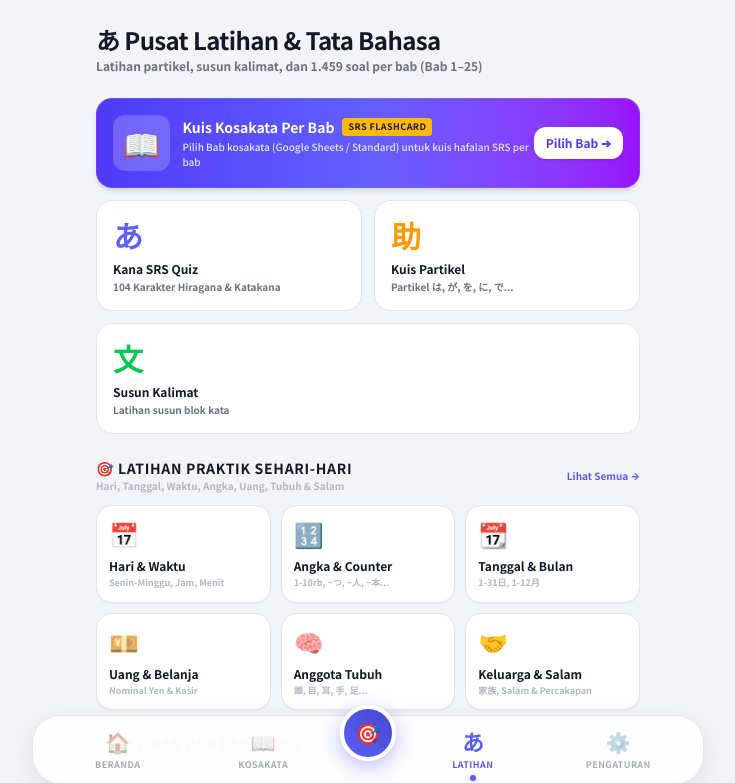
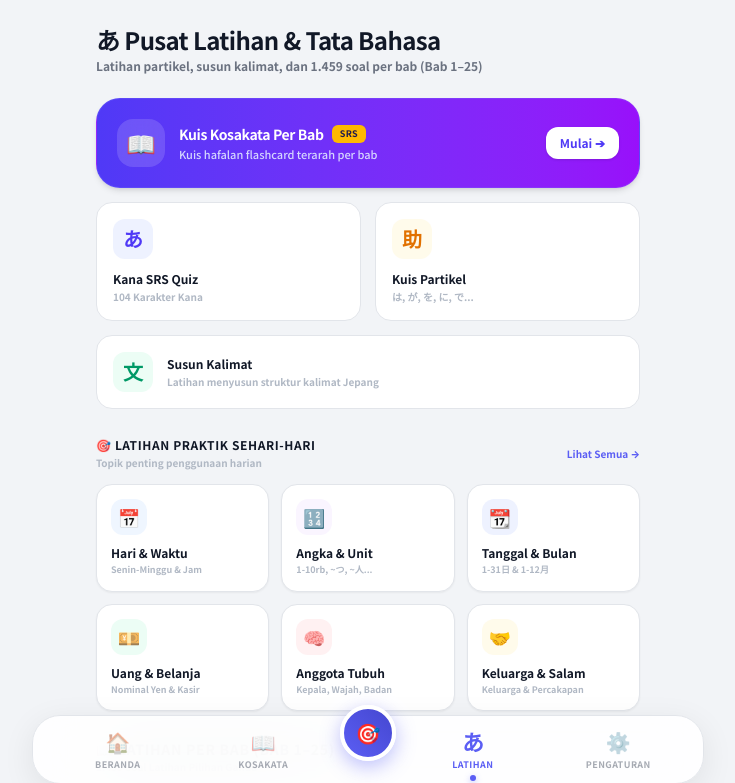
Before and after one commit to sarunk21/kotoba-quiz, a Next.js app: page /practice in a window 1280 px wide. Shown: the top 783 px of the page, without its empty margins (272-1007 px from the left). Built offline with nearby package versions, Linux system fonts and the light colour scheme.

Commit message:
style(ui): refine spacing, typography, and card aesthetics across practice and quiz pages

```diff
--- a/app/practice/page.tsx
+++ b/app/practice/page.tsx
@@ -186,30 +186,32 @@ export default function PracticeHubPage() {
         </div>
       ) : (
         /* Practice Menu Grid */
-        <div className="space-y-6">
+        <div className="space-y-7">
           {/* Main Practice Categories */}
-          <div className="grid grid-cols-2 gap-3">
+          <div className="grid grid-cols-2 gap-3.5">
             {/* Kuis Kosakata Per Bab (Featured) */}
             <Link
               href="/quiz/chapters"
               onClick={playTap}
               className="col-span-2 block no-underline active:scale-[0.98] transition-transform"
             >
-              <div className="bg-gradient-to-r from-indigo-600 via-indigo-500 to-purple-600 rounded-2xl p-4 text-white shadow-md hover:shadow-lg transition-all flex items-center justify-between border border-indigo-400/30">
-                <div className="flex items-center gap-3">
-                  <span className="text-3xl bg-white/20 p-2.5 rounded-xl backdrop-blur-md">📖</span>
+              <div className="bg-gradient-to-r from-indigo-600 to-purple-600 rounded-3xl p-5 text-white shadow-md hover:shadow-lg transition-all flex items-center justify-between border border-indigo-400/20">
+                <div className="flex items-center gap-3.5">
+                  <div className="w-12 h-12 rounded-2xl bg-white/15 backdrop-blur-md flex items-center justify-center text-2xl shrink-0">
+                    📖
+                  </div>
                   <div>
                     <div className="flex items-center gap-2">
-                      <h3 className="font-black text-sm text-white">Kuis Kosakata Per Bab</h3>
-                      <span className="text-[9px] font-black px-1.5 py-0.5 rounded bg-amber-400 text-indigo-950 uppercase tracking-wider">SRS Flashcard</span>
+                      <h3 className="font-extrabold text-sm text-white tracking-tight">Kuis Kosakata Per Bab</h3>
+                      <span className="text-[9px] font-black px-2 py-0.5 rounded-md bg-amber-400 text-indigo-950 uppercase tracking-wider">SRS</span>
                     </div>
-                    <p className="text-[10px] font-medium text-indigo-100 mt-0.5">
-                      Pilih Bab kosakata (Google Sheets / Standard) untuk kuis hafalan SRS per bab
+                    <p className="text-[11px] font-medium text-indigo-100/90 mt-0.5">
+                      Kuis hafalan flashcard terarah per bab
                     </p>
                   </div>
                 </div>
-                <span className="text-xs font-black bg-white text-indigo-600 px-3 py-2 rounded-xl shrink-0 shadow-sm flex items-center gap-1">
-                  Pilih Bab ➔
+                <span className="text-xs font-black bg-white text-indigo-600 px-3.5 py-2 rounded-xl shrink-0 shadow-sm flex items-center gap-1">
+                  Mulai ➔
                 </span>
               </div>
             </Link>
@@ -220,12 +222,16 @@ export default function PracticeHubPage() {
               onClick={playTap}
               className="block no-underline active:scale-[0.98] transition-transform"
             >
-              <div className="bg-white dark:bg-[#1a1d24] border border-[var(--color-border)] rounded-2xl p-4 hover:shadow-md transition-all h-full">
-                <div className="jp-serif text-3xl font-extrabold text-indigo-500 mb-2">あ</div>
+              <div className="bg-white dark:bg-[#1a1d24] border border-[var(--color-border)] rounded-2xl p-4 hover:shadow-sm transition-all h-full flex flex-col justify-between">
+                <div className="w-10 h-10 rounded-xl bg-indigo-50 dark:bg-indigo-950/40 text-indigo-600 dark:text-indigo-400 flex items-center justify-center text-xl font-black mb-3 jp-serif">
+                  あ
+                </div>
+                <div>
                   <p className="font-extrabold text-xs text-[var(--color-text-1)]">Kana SRS Quiz</p>
-                <p className="text-[10px] font-semibold text-[var(--color-text-2)] mt-0.5">
-                  104 Karakter Hiragana & Katakana
+                  <p className="text-[10px] font-bold text-[var(--color-text-3)] mt-0.5">
+                    104 Karakter Kana
                   </p>
+                </div>
               </div>
             </Link>
 
@@ -235,12 +241,16 @@ export default function PracticeHubPage() {
               onClick={playTap}
               className="block no-underline active:scale-[0.98] transition-transform"
             >
-              <div className="bg-white dark:bg-[#1a1d24] border border-[var(--color-border)] rounded-2xl p-4 hover:shadow-md transition-all h-full">
-                <div className="jp-serif text-3xl font-extrabold text-amber-500 mb-2">助</div>
+              <div className="bg-white dark:bg-[#1a1d24] border border-[var(--color-border)] rounded-2xl p-4 hover:shadow-sm transition-all h-full flex flex-col justify-between">
+                <div className="w-10 h-10 rounded-xl bg-amber-50 dark:bg-amber-950/40 text-amber-600 dark:text-amber-400 flex items-center justify-center text-xl font-black mb-3 jp-serif">
+                  助
+                </div>
+                <div>
                   <p className="font-extrabold text-xs text-[var(--color-text-1)]">Kuis Partikel</p>
-                <p className="text-[10px] font-semibold text-[var(--color-text-2)] mt-0.5">
-                  Partikel は, が, を, に, で...
+                  <p className="text-[10px] font-bold text-[var(--color-text-3)] mt-0.5">
+                    は, が, を, に, で...
                   </p>
+                </div>
               </div>
             </Link>
 
@@ -250,25 +260,29 @@ export default function PracticeHubPage() {
               onClick={playTap}
               className="col-span-2 block no-underline active:scale-[0.98] transition-transform"
             >
-              <div className="bg-white dark:bg-[#1a1d24] border border-[var(--color-border)] rounded-2xl p-4 hover:shadow-md transition-all h-full">
-                <div className="jp-serif text-3xl font-extrabold text-green-500 mb-2">文</div>
+              <div className="bg-white dark:bg-[#1a1d24] border border-[var(--color-border)] rounded-2xl p-4 hover:shadow-sm transition-all h-full flex items-center gap-3.5">
+                <div className="w-10 h-10 rounded-xl bg-emerald-50 dark:bg-emerald-950/40 text-emerald-600 dark:text-emerald-400 flex items-center justify-center text-xl font-black shrink-0 jp-serif">
+                  文
+                </div>
+                <div>
                   <p className="font-extrabold text-xs text-[var(--color-text-1)]">Susun Kalimat</p>
-                <p className="text-[10px] font-semibold text-[var(--color-text-2)] mt-0.5">
-                  Latihan susun blok kata
+                  <p className="text-[10px] font-bold text-[var(--color-text-3)] mt-0.5">
+                    Latihan menyusun struktur kalimat Jepang
                   </p>
+                </div>
               </div>
             </Link>
           </div>
 
           {/* Specialized Practice Section: Ungkapan Sehari-hari */}
           <div>
-            <div className="flex items-center justify-between mb-3">
+            <div className="flex items-center justify-between mb-3.5">
               <div>
-                <h2 className="text-sm font-extrabold text-[var(--color-text-1)] uppercase tracking-wider">
+                <h2 className="text-xs font-black text-[var(--color-text-1)] uppercase tracking-wider">
                   🎯 Latihan Praktik Sehari-hari
                 </h2>
-                <p className="text-[10px] font-bold text-[var(--color-text-3)]">
-                  Hari, Tanggal, Waktu, Angka, Uang, Tubuh & Salam
+                <p className="text-[10px] font-bold text-[var(--color-text-3)] mt-0.5">
+                  Topik penting penggunaan harian
                 </p>
               </div>
               <Link href="/quiz/special" onClick={playTap} className="text-[10px] font-extrabold text-[var(--color-accent)] no-underline hover:underline">
@@ -276,25 +290,27 @@ export default function PracticeHubPage() {
               </Link>
             </div>
 
-            <div className="grid grid-cols-2 sm:grid-cols-3 gap-2.5">
+            <div className="grid grid-cols-2 sm:grid-cols-3 gap-3">
               {[
-                { title: 'Hari & Waktu', desc: 'Senin-Minggu, Jam, Menit', icon: '📅', url: '/quiz/special?type=hari' },
-                { title: 'Angka & Counter', desc: '1-10rb, ~つ, ~人, ~本...', icon: '🔢', url: '/quiz/special?type=angka' },
-                { title: 'Tanggal & Bulan', desc: '1-31日, 1-12月', icon: '📆', url: '/quiz/special?type=hari' },
-                { title: 'Uang & Belanja', desc: 'Nominal Yen & Kasir', icon: '💴', url: '/quiz/special?type=uang' },
-                { title: 'Anggota Tubuh', desc: '頭, 目, 耳, 手, 足...', icon: '🧠', url: '/quiz/special?type=tubuh' },
-                { title: 'Keluarga & Salam', desc: '家族, Salam & Percakapan', icon: '🤝', url: '/quiz/special?type=salam' },
+                { title: 'Hari & Waktu', desc: 'Senin-Minggu & Jam', icon: '📅', url: '/quiz/special?type=hari', bg: 'bg-blue-50 dark:bg-blue-950/30' },
+                { title: 'Angka & Unit', desc: '1-10rb, ~つ, ~人...', icon: '🔢', url: '/quiz/special?type=angka', bg: 'bg-purple-50 dark:bg-purple-950/30' },
+                { title: 'Tanggal & Bulan', desc: '1-31日 & 1-12月', icon: '📆', url: '/quiz/special?type=hari', bg: 'bg-indigo-50 dark:bg-indigo-950/30' },
+                { title: 'Uang & Belanja', desc: 'Nominal Yen & Kasir', icon: '💴', url: '/quiz/special?type=uang', bg: 'bg-emerald-50 dark:bg-emerald-950/30' },
+                { title: 'Anggota Tubuh', desc: 'Kepala, Wajah, Badan', icon: '🧠', url: '/quiz/special?type=tubuh', bg: 'bg-rose-50 dark:bg-rose-950/30' },
+                { title: 'Keluarga & Salam', desc: 'Keluarga & Percakapan', icon: '🤝', url: '/quiz/special?type=salam', bg: 'bg-amber-50 dark:bg-amber-950/30' },
               ].map((item, idx) => (
                 <Link
                   key={idx}
                   href={item.url}
                   onClick={playTap}
-                  className="bg-white dark:bg-[#1a1d24] border border-[var(--color-border)] rounded-2xl p-3 flex flex-col justify-between no-underline hover:border-[var(--color-accent)] transition-all active:scale-[0.98] shadow-xs"
+                  className="bg-white dark:bg-[#1a1d24] border border-[var(--color-border)] rounded-2xl p-3.5 flex flex-col justify-between no-underline hover:border-[var(--color-accent)] transition-all active:scale-[0.98] shadow-xs"
                 >
-                  <span className="text-2xl mb-2">{item.icon}</span>
+                  <div className={`w-9 h-9 rounded-xl ${item.bg} flex items-center justify-center text-lg mb-2.5 shrink-0`}>
+                    {item.icon}
+                  </div>
                   <div>
-                    <h4 className="text-xs font-black text-[var(--color-text-1)] truncate">{item.title}</h4>
-                    <p className="text-[9px] font-bold text-[var(--color-text-3)] mt-0.5 line-clamp-1">{item.desc}</p>
+                    <h4 className="text-xs font-extrabold text-[var(--color-text-1)] truncate">{item.title}</h4>
+                    <p className="text-[9px] font-bold text-[var(--color-text-3)] mt-0.5 truncate">{item.desc}</p>
                   </div>
                 </Link>
               ))}
--- a/app/quiz/chapters/page.tsx
+++ b/app/quiz/chapters/page.tsx
@@ -103,24 +103,27 @@ function ChaptersSelectContent() {
                 return (
                   <div
                     key={ch.name}
-                    className="flex flex-col p-4 rounded-[24px] bg-white dark:bg-[#1a1d24] border border-[var(--color-border)] shadow-sm transition-all"
+                    className="flex flex-col p-4.5 rounded-3xl bg-white dark:bg-[#1a1d24] border border-[var(--color-border)] shadow-xs hover:border-[var(--color-accent)] transition-all"
                   >
-                    <div className="flex items-center justify-between w-full mb-3">
+                    <div className="flex items-center justify-between w-full mb-3.5">
                       <div className="flex items-center gap-3">
-                        <span className="text-2xl w-10 h-10 rounded-xl flex items-center justify-center bg-[var(--color-bg)] shrink-0">
+                        <div className="w-10 h-10 rounded-2xl bg-indigo-50 dark:bg-indigo-950/40 text-indigo-600 dark:text-indigo-400 flex items-center justify-center text-xl shrink-0">
                           📖
-                        </span>
+                        </div>
                         <div>
-                          <h4 className="text-xs font-black text-[var(--color-text-1)] truncate w-36" title={ch.name}>{ch.name}</h4>
-                          <p className="text-[9px] font-bold text-[var(--color-text-2)] mt-0.5">
+                          <h4 className="text-xs font-extrabold text-[var(--color-text-1)] truncate w-36" title={ch.name}>{ch.name}</h4>
+                          <p className="text-[10px] font-bold text-[var(--color-text-3)] mt-0.5">
                             {ch.masteredCount}/{ch.count} hafal • {ch.count} kata
                           </p>
                         </div>
                       </div>
-                      <span className="text-[10px] font-black px-2 py-0.5 rounded-full" style={{
-                        background: pct >= 80 ? 'var(--color-green-light)' : pct > 0 ? 'var(--color-accent-light)' : 'var(--color-subtle)',
-                        color: pct >= 80 ? 'var(--color-green)' : pct > 0 ? 'var(--color-accent)' : 'var(--color-text-3)'
-                      }}>
+                      <span className={`text-[10px] font-black px-2.5 py-1 rounded-full ${
+                        pct >= 80
+                          ? 'bg-emerald-50 text-emerald-600 dark:bg-emerald-950/40 dark:text-emerald-400'
+                          : pct > 0
+                            ? 'bg-indigo-50 text-indigo-600 dark:bg-indigo-950/40 dark:text-indigo-400'
+                            : 'bg-[var(--color-subtle)] text-[var(--color-text-3)]'
+                      }`}>
                         {pct}%
                       </span>
                     </div>
@@ -141,10 +144,9 @@ function ChaptersSelectContent() {
                       <Link
                         href={`/quiz?chapter=${encodeURIComponent(ch.name)}`}
                         onClick={playTap}
-                        className="w-full flex items-center justify-center py-2.5 px-3 rounded-xl font-extrabold text-[11px] text-white active:scale-95 transition-all text-center no-underline cursor-pointer"
-                        style={{ background: 'var(--color-accent)' }}
+                        className="w-full flex items-center justify-center py-2.5 px-3.5 rounded-xl font-extrabold text-xs text-white bg-[var(--color-accent)] active:scale-95 transition-all text-center no-underline cursor-pointer shadow-xs"
                       >
-                        ⚡ Kuis
+                        ⚡ Mulai Kuis
                       </Link>
                     </div>
                   </div>
--- a/app/quiz/special/page.tsx
+++ b/app/quiz/special/page.tsx
@@ -117,22 +117,25 @@ function SpecialSelectContent() {
                     key={chName}
                     href={`/quiz?mode=special&type=${activeTab}&chapter=${chName}`}
                     onClick={playTap}
-                    className="flex flex-col p-4 rounded-[24px] bg-white dark:bg-[#1a1d24] hover:bg-[var(--color-bg)] border border-[var(--color-border)] no-underline active:scale-[0.98] transition-all shadow-sm"
+                    className="flex flex-col p-4.5 rounded-3xl bg-white dark:bg-[#1a1d24] border border-[var(--color-border)] no-underline hover:border-[var(--color-accent)] active:scale-[0.98] transition-all shadow-xs"
                   >
-                    <div className="flex items-center justify-between w-full mb-3">
+                    <div className="flex items-center justify-between w-full mb-3.5">
                       <div className="flex items-center gap-3">
-                        <span className="text-2xl w-10 h-10 rounded-xl flex items-center justify-center bg-[var(--color-bg)] shrink-0">
+                        <div className="w-10 h-10 rounded-2xl bg-[var(--color-bg)] flex items-center justify-center text-xl shrink-0">
                           {meta.icon}
-                        </span>
+                        </div>
                         <div>
-                          <h4 className="text-xs font-black text-[var(--color-text-1)]">{meta.label}</h4>
-                          <p className="text-[9px] font-semibold text-[var(--color-text-2)] mt-0.5">Bab latihan {meta.label.split(' (')[0]}</p>
+                          <h4 className="text-xs font-black text-[var(--color-text-1)] tracking-tight">{meta.label}</h4>
+                          <p className="text-[10px] font-bold text-[var(--color-text-3)] mt-0.5">Modul Kuis SRS</p>
                         </div>
                       </div>
-                      <span className="text-[10px] font-black px-2 py-0.5 rounded-full" style={{
-                        background: pct >= 80 ? 'var(--color-green-light)' : pct > 0 ? 'var(--color-accent-light)' : 'var(--color-subtle)',
-                        color: pct >= 80 ? 'var(--color-green)' : pct > 0 ? 'var(--color-accent)' : 'var(--color-text-3)'
-                      }}>
+                      <span className={`text-[10px] font-black px-2.5 py-1 rounded-full ${
+                        pct >= 80
+                          ? 'bg-emerald-50 text-emerald-600 dark:bg-emerald-950/40 dark:text-emerald-400'
+                          : pct > 0
+                            ? 'bg-indigo-50 text-indigo-600 dark:bg-indigo-950/40 dark:text-indigo-400'
+                            : 'bg-[var(--color-subtle)] text-[var(--color-text-3)]'
+                      }`}>
                         {pct}%
                       </span>
                     </div>
@@ -158,19 +161,19 @@ function SpecialSelectContent() {
                 return (
                   <div
                     key={chName}
-                    className="flex items-center justify-between p-4 rounded-[24px] bg-gray-100/40 dark:bg-gray-800/10 border border-[var(--color-border)] opacity-60 text-xs font-bold text-[var(--color-text-3)] cursor-not-allowed select-none"
+                    className="flex items-center justify-between p-4.5 rounded-3xl bg-gray-50/60 dark:bg-gray-800/20 border border-[var(--color-border)] opacity-60 text-xs font-bold text-[var(--color-text-3)] cursor-not-allowed select-none"
                   >
                     <div className="flex items-center gap-3">
-                      <span className="text-2xl w-10 h-10 rounded-xl flex items-center justify-center bg-[var(--color-subtle)] shrink-0">
+                      <div className="w-10 h-10 rounded-2xl bg-[var(--color-subtle)] flex items-center justify-center text-lg shrink-0">
                         🔒
-                      </span>
+                      </div>
                       <div>
                         <h4 className="text-xs font-black text-[var(--color-text-3)]">{meta.label}</h4>
-                        <p className="text-[9px] font-semibold text-[var(--color-text-3)] mt-0.5">Bab dikunci</p>
+                        <p className="text-[10px] font-bold text-[var(--color-text-3)] mt-0.5">Bab dikunci</p>
                       </div>
                     </div>
-                    <span className="text-[9px] font-black text-amber-600 dark:text-amber-500 bg-amber-50 dark:bg-amber-950/30 px-2 py-1 rounded-lg">
-                      Selesaikan {prevMeta.label.split(' (')[0]} &ge; 40%
+                    <span className="text-[9px] font-black text-amber-700 dark:text-amber-400 bg-amber-50 dark:bg-amber-950/40 px-2 py-1 rounded-lg">
+                      Selesaikan {prevMeta.label.split(' (')[0]} &ge; 30%
                     </span>
                   </div>
                 )
--- a/app/vocab/page.tsx
+++ b/app/vocab/page.tsx
@@ -553,22 +553,22 @@ export default function VocabPage() {
         </header>
 
         {/* CSV Actions & Stats Banner */}
-        <section className="bg-white dark:bg-[#1a1d24] border border-[var(--color-border)] rounded-2xl p-4 shadow-card flex items-center justify-between gap-3">
-          <div className="flex flex-col gap-0.5">
-            <span className="text-[10px] font-bold uppercase tracking-wider text-[var(--color-text-3)]">Kelola & Latihan</span>
-            <span className="text-xs font-bold text-[var(--color-text-1)]">Kuis Kosakata Per Bab</span>
+        <section className="bg-white dark:bg-[#1a1d24] border border-[var(--color-border)] rounded-3xl p-4 shadow-sm flex flex-col sm:flex-row sm:items-center justify-between gap-3">
+          <div>
+            <span className="text-[10px] font-black uppercase tracking-wider text-[var(--color-text-3)] block">Database Kosakata</span>
+            <p className="text-xs font-extrabold text-[var(--color-text-1)] mt-0.5">Kelola & Kuis Hafalan Per Bab</p>
           </div>
-          <div className="flex gap-2">
+          <div className="flex items-center gap-2 overflow-x-auto no-scrollbar pb-0.5">
             <Link
               href="/quiz/chapters"
-              className="text-xs font-extrabold px-3.5 py-2 rounded-xl bg-gradient-to-r from-indigo-500 to-purple-600 text-white no-underline active:scale-95 transition-transform flex items-center gap-1 shadow-sm"
+              className="text-xs font-black px-3.5 py-2 rounded-xl bg-gradient-to-r from-indigo-500 to-purple-600 text-white no-underline active:scale-95 transition-all flex items-center gap-1.5 shadow-sm shrink-0"
             >
               📖 Kuis Per Bab
             </Link>
             {sheetsUrlInput && (
               <button
                 onClick={handleSyncFromSavedLink}
-                className="text-xs font-extrabold px-3 py-2 rounded-xl bg-green-100 text-green-700 dark:bg-green-950/20 dark:text-green-400 active:scale-95 transition-transform flex items-center gap-1"
+                className="text-xs font-extrabold px-3 py-2 rounded-xl bg-emerald-50 text-emerald-600 dark:bg-emerald-950/40 dark:text-emerald-400 border border-emerald-200/50 dark:border-emerald-800/30 active:scale-95 transition-all flex items-center gap-1 shrink-0"
                 title="Tarik ulang dari Google Sheets"
                 disabled={loadingImportLink}
               >
@@ -577,13 +577,13 @@ export default function VocabPage() {
             )}
             <button
               onClick={() => { setCsvError(''); setShowCsvModal(true) }}
-              className="text-xs font-extrabold px-3 py-2 rounded-xl bg-[var(--color-accent-light)] text-[var(--color-accent)] active:scale-95 transition-transform"
+              className="text-xs font-extrabold px-3 py-2 rounded-xl bg-[var(--color-accent-light)] text-[var(--color-accent)] active:scale-95 transition-all shrink-0"
             >
               📥 Impor
             </button>
             <button
               onClick={handleExportCSV}
-              className="text-xs font-extrabold px-3 py-2 rounded-xl bg-[var(--color-subtle)] text-[var(--color-text-2)] active:scale-95 transition-transform"
+              className="text-xs font-extrabold px-3 py-2 rounded-xl bg-[var(--color-subtle)] text-[var(--color-text-2)] active:scale-95 transition-all shrink-0"
               disabled={vocabList.length === 0}
             >
               📤 Ekspor
```
Lines whose indentation alone changed are shown as unchanged.
